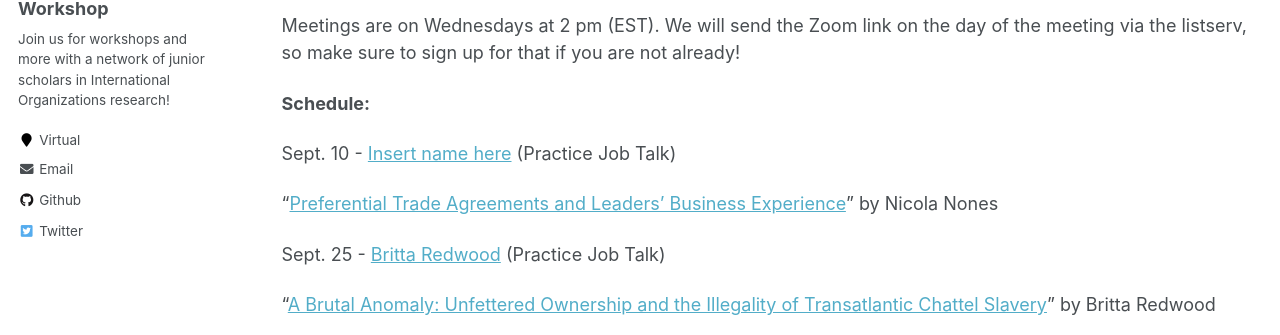
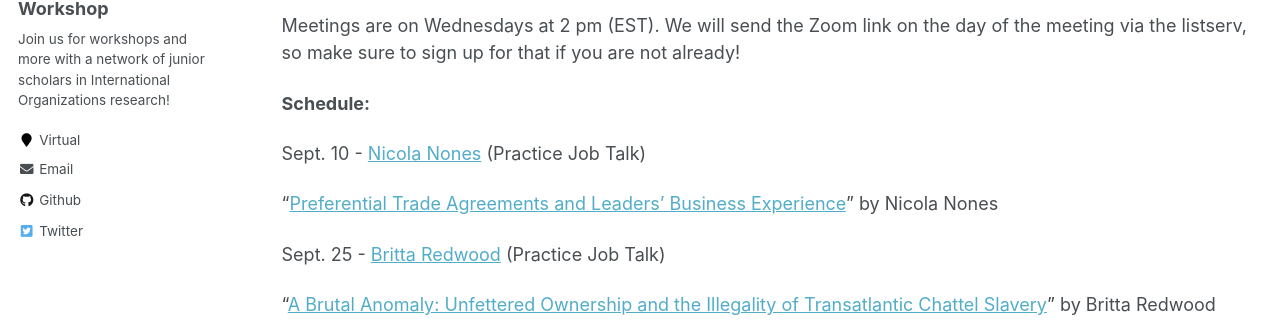
Before and after one commit to IO-workshop/IO-workshop.github.io, a Jekyll site: the page built from _pages/schedule.md, in a window 1280 px wide and 1199 px high. Shown: the part 152-487 px from the top of the window. Built offline with Jekyll 4.4.1, drawn with Linux system fonts in a browser that asks for light colours.

Commit message:
Revert "fake push for test"
This reverts commit f871dd36c9a4dd80880bf9fdda162664b48454b0.

```diff
--- a/_pages/schedule.md
+++ b/_pages/schedule.md
@@ -8,7 +8,7 @@ Meetings are on Wednesdays at 2 pm (EST). We will send the Zoom link on the day
 
 **Schedule:**
 
-Sept. 10 - [Insert name here](https://www.fakewebsite.com/) (Practice Job Talk)
+Sept. 10 - [Nicola Nones](https://www.nicolanones.com/) (Practice Job Talk)
 
 "[Preferential Trade Agreements and Leaders' Business Experience](https://io-workshop.github.io/files/Nones_2024-PTAs.pdf)" by Nicola Nones
 
```
